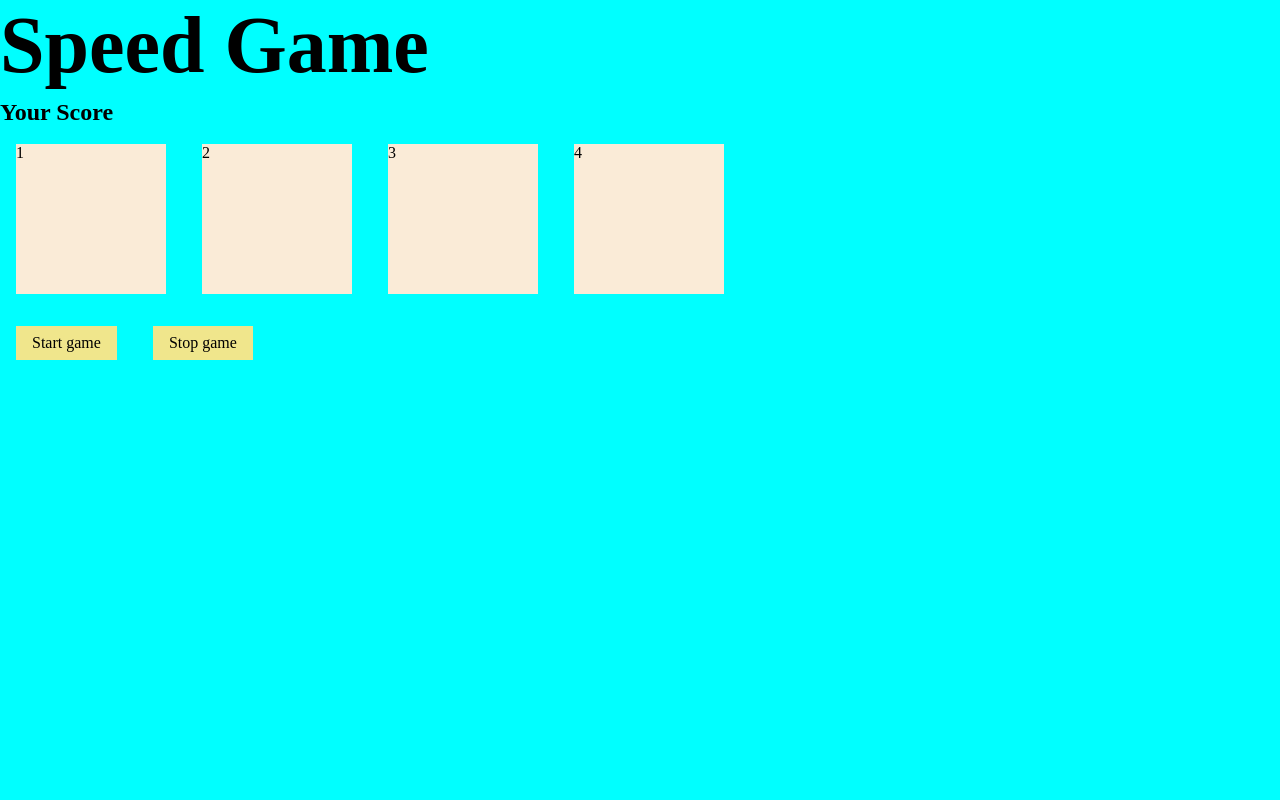
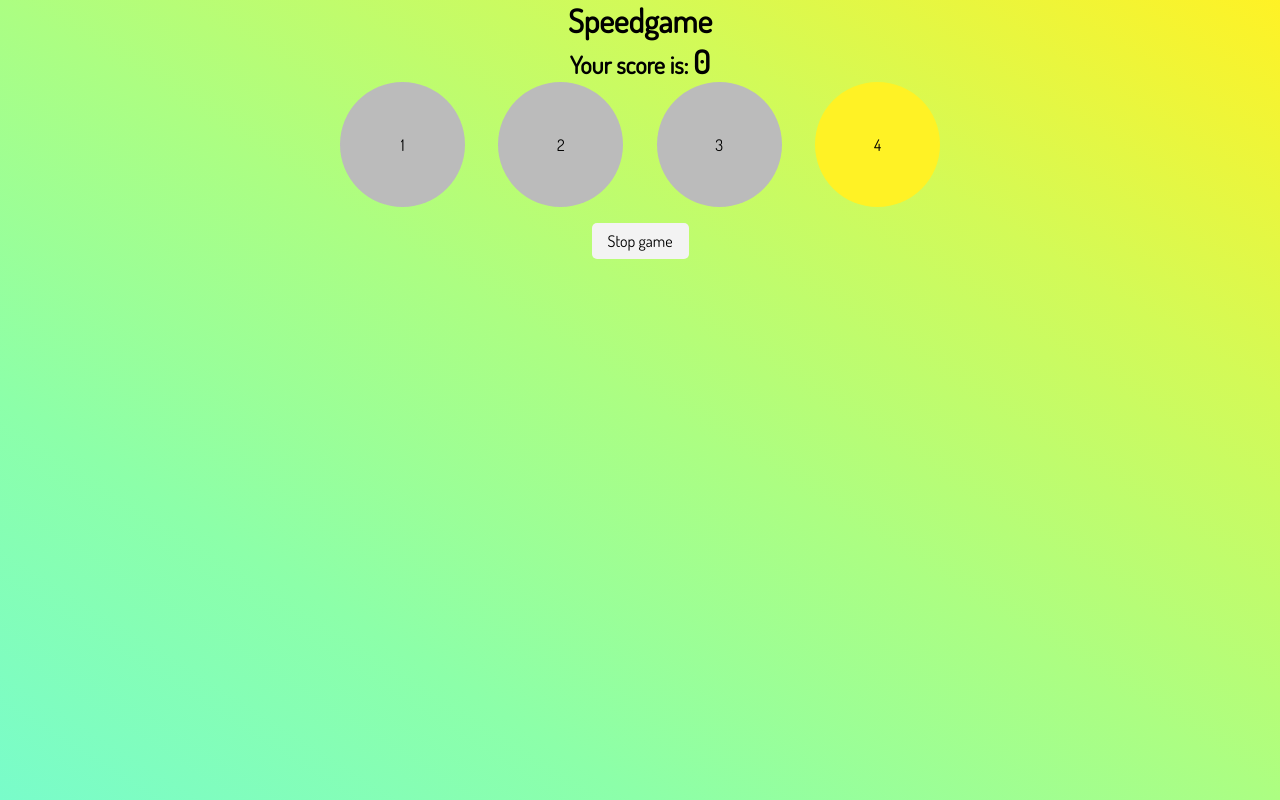
Before and after one commit to eyoelyil/REACT22K_speedgame_JS, a plain HTML site: page index.html in a window 1280 px wide. Both pictures are taken after a click on the button "Start game". Drawn offline with Linux system fonts and the light colour scheme.

Commit message:
some modification

```diff
--- a/app.js
+++ b/app.js
@@ -1 +1,88 @@
-docu;
+const startButton = document.querySelector("#start");
+const endButton = document.querySelector("#stop");
+const overlay = document.querySelector("#overlay");
+const closeButton = document.querySelector("#close");
+const circles = document.querySelectorAll(".circle"); // return node list
+const scoreText = document.querySelector("#score");
+const resultText = document.querySelector("#result");
+
+let active = 0;
+let score = 0;
+let pace = 1000;
+let rounds = 0;
+let timer;
+
+const getRndInt = (min, max) => {
+  return Math.floor(Math.random() * (max - min + 1)) + min;
+};
+
+circles.forEach((circle, i) => {
+  circle.addEventListener("click", () => {
+    clickedCircle(i);
+  });
+});
+
+const clickedCircle = (i) => {
+  if (i != active) {
+    endGame();
+  } else {
+    score++;
+    rounds--;
+    scoreText.textContent = score;
+  }
+};
+
+const startGame = () => {
+  startButton.style.display = "none";
+  endButton.style.display = "inline";
+
+  for (let i = 0; i < circles.length; i++) {
+    circles[i].style.pointerEvents = "auto";
+  }
+  let nextActive = pickNew(active);
+
+  circles[nextActive].classList.toggle("active");
+  circles[active].classList.remove("active");
+
+  active = nextActive;
+  timer = setTimeout(startGame, pace);
+  pace = pace - 10;
+
+  if (rounds >= 5) {
+    endGame();
+  }
+
+  rounds++;
+
+  function pickNew(active) {
+    let nextActive = getRndInt(0, 3);
+
+    if (nextActive != active) {
+      return nextActive;
+    } else {
+      return pickNew(active);
+    }
+  }
+};
+
+const endGame = () => {
+  clearTimeout(timer);
+  overlay.style.visibility = "visible";
+
+  if (score == 0) {
+    resultText.textContent = `Your score is ${score}. Oh come on, you can do better than this!`;
+  } else if (score > 1 || score < 10) {
+    resultText.textContent = `Your score is ${score}, not bad, not bad at all`;
+  } else if (score > 11) {
+    resultText.textContent = `Your score is ${score}, now we are talking!`;
+  }
+};
+
+const reloadGame = () => {
+  window.location.reload();
+};
+startButton.addEventListener("click", startGame);
+endButton.addEventListener("click", endGame);
+closeButton.addEventListener("click", reloadGame);
+
+// cc0 sounds should be used
--- a/index.html
+++ b/index.html
@@ -4,33 +4,35 @@
     <meta charset="UTF-8" />
     <meta http-equiv="X-UA-Compatible" content="IE=edge" />
     <meta name="viewport" content="width=device-width, initial-scale=1.0" />
+    <link
+      href="https://fonts.googleapis.com/css?family=Dosis"
+      rel="stylesheet"
+    />
     <link rel="stylesheet" href="style.css" />
-    <title>Document</title>
+    <title>Speedgame JS</title>
   </head>
   <body>
     <section>
-      <h1>Speed Game</h1>
+      <h1>Speedgame</h1>
       <div class="gamearea">
-        <h2>Your Score <span id="score"></span></h2>
+        <h2>Your score is: <span id="score">0</span></h2>
         <div class="circles">
-          <div class="circle">1</div>
+          <div class="circle"><p>1</p></div>
           <div class="circle">2</div>
           <div class="circle">3</div>
           <div class="circle">4</div>
         </div>
-
         <button type="button" id="start">Start game</button>
         <button type="button" id="stop">Stop game</button>
       </div>
     </section>
     <section id="overlay">
       <div class="modal">
-        <p>Game over</p>
-        <p id="result">result</p>
-        <button type="button" id="close">X</button>
+        <p>Ups, game over!</p>
+        <p id="result"></p>
+        <button type="button" id="close">Close</button>
       </div>
     </section>
-
     <script src="app.js"></script>
   </body>
 </html>
--- a/style.css
+++ b/style.css
@@ -5,30 +5,57 @@
 }
 
 body {
-  background-color: aqua;
+  font-family: "Dosis", sans-serif;
+  background-image: linear-gradient(
+    to right top,
+    #79fcca,
+    #8cffa9,
+    #acfe82,
+    #d3fa57,
+    #fff225
+  );
+  background-attachment: fixed;
+  text-align: center;
 }
 
 h1 {
-  font-size: 5rem;
+  font-size: 2rem;
 }
+
 #score {
   font-size: 2rem;
 }
+.circles {
+  display: flex;
+  flex-wrap: wrap;
+  margin: 0 auto;
+  width: 600px;
+  justify-content: space-between;
+}
 
 .circle {
-  height: 150px;
-  width: 150px;
-  background-color: antiquewhite;
-  display: inline-block;
-  margin: 1rem;
+  height: 125px;
+  width: 125px;
+  background-color: rgb(187, 187, 187);
+  border-radius: 50%;
+  cursor: pointer;
+  display: flex;
+  align-items: center;
+  justify-content: center;
+  pointer-events: none;
+}
+
+.circle.active {
+  background-color: #fff225;
 }
 
 button {
   font-family: inherit;
   font-size: inherit;
-  background-color: khaki;
+  background-color: #f3f3f3;
   padding: 0.5rem 1rem;
   border: none;
+  border-radius: 5px;
   margin: 1rem;
   cursor: pointer;
 }
@@ -40,7 +67,7 @@ button {
   left: 0;
   height: 100%;
   width: 100%;
-  background-color: rgb(0, 0, 0, 0.8);
+  background-color: rgba(0, 0, 0, 0.8);
   z-index: 100;
   display: flex;
   justify-content: center;
@@ -66,3 +93,7 @@ button {
 #result {
   font-size: 1.5rem;
 }
+
+#stop {
+  display: none;
+}
```
